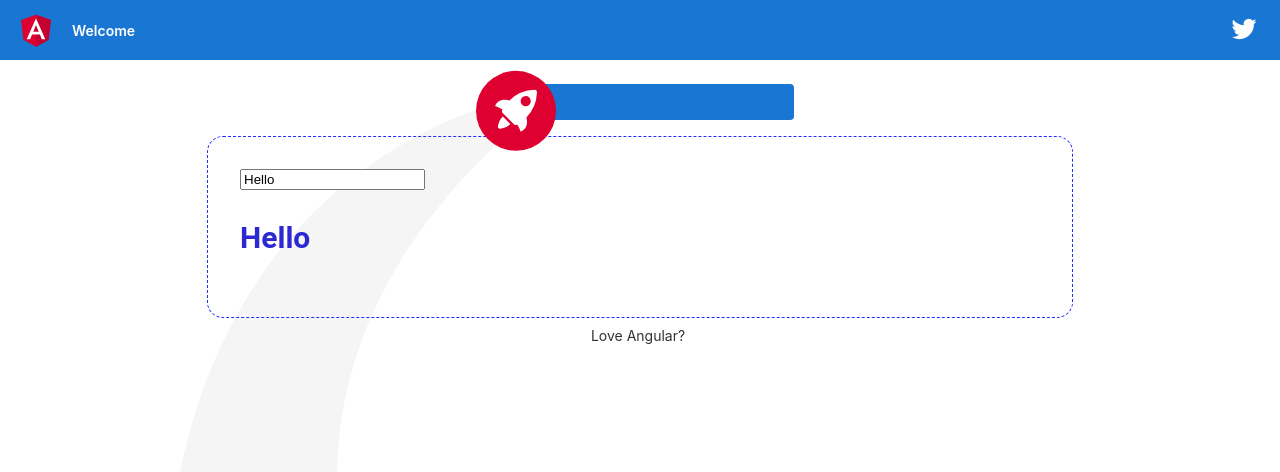
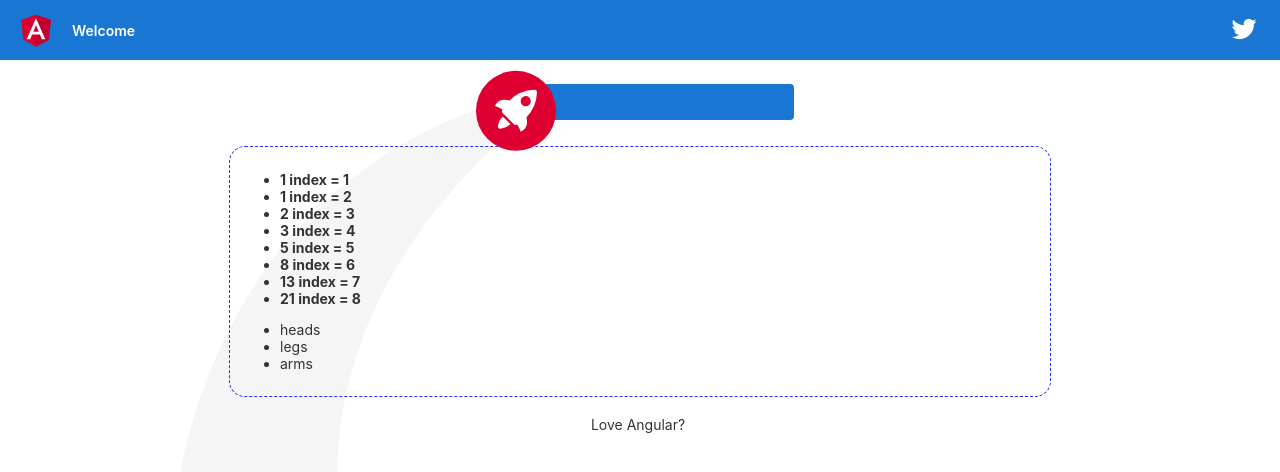
Before and after one commit to Error4ik/angular, an Angular app: page / in a window 1280 px wide. Shown: the top 472 px of the page. Built offline with nearby package versions, Linux system fonts and the light colour scheme.

Commit message:
Directives.

```diff
--- a/src/app/my2/my2.component.css
+++ b/src/app/my2/my2.component.css
@@ -2,7 +2,8 @@
   width: 800px;
   border: 1px dashed #1f2dff;
   border-radius: 1rem;
-  padding: 2rem;
+  padding: 10px;
+  margin: 10px;
 }
 
 .my-component h2 {
@@ -19,3 +20,40 @@
   color: #2d29d2;
   font-weight: bold;
 }
+
+button {
+  margin: 1rem;
+}
+
+.red {
+  background: red;
+  font-weight: bold;
+  font-size: 1rem;
+  padding: 10px;
+  color: white;
+  margin: 10px;
+}
+
+.green {
+  background: green;
+  font-size: 2rem;
+  padding: 10px;
+  color: white;
+  margin: 10px;
+}
+
+.my-component2 {
+  margin: 10px;
+  width: 800px;
+  border: 1px dashed #1f2dff;
+  border-radius: 1rem;
+  padding: 10px;
+}
+
+.my-component3 {
+  margin: 10px;
+  width: 800px;
+  border: 1px dashed #1f2dff;
+  border-radius: 1rem;
+  padding: 10px;
+}
--- a/src/app/my2/my2.component.html
+++ b/src/app/my2/my2.component.html
@@ -1,4 +1,63 @@
-<div class="my-component">
-  <input type="text" [(ngModel)]="title">
-  <p>{{ title }}</p>
+<!--<div class="my-component">-->
+
+<!--  <button (click)="backgroundToggle = !backgroundToggle">Toggle</button>-->
+
+<!--  <div [ngStyle]="{-->
+<!--  width: '100px',-->
+<!--  height: '100px',-->
+<!--  border: '1px solid black',-->
+<!--  borderRadius: '7px',-->
+<!--  background: backgroundToggle ? 'yellow' : 'blue'-->
+<!--  }">-->
+<!--  </div>-->
+<!--</div>-->
+
+<!--<div class="my-component2">-->
+<!--  <p [ngClass]="{red: backgroundToggle, green: !backgroundToggle}">Lorem ipsum dolor sit amet, consectetur adipisicing-->
+<!--    elit. Sapiente, ullam.</p>-->
+<!--  <p-->
+<!--    [class.green]="!backgroundToggle"-->
+<!--    [class.red]="backgroundToggle">-->
+<!--    Lorem ipsum dolor sit amet.-->
+<!--  </p>-->
+<!--</div>-->
+
+<div class="my-component3">
+<!--  <div>-->
+<!--    <button (click)="toggle = !toggle">Toggle</button>-->
+<!--    <button (click)="toggle = 111">Set 1</button>-->
+<!--  </div>-->
+  <!--  &lt;!&ndash;  //TODO Условия&ndash;&gt;-->
+  <!--  &lt;!&ndash;  <p *ngIf="toggle" class="green">Lorem ipsum dolor sit amet, consectetur adipisicing.</p>&ndash;&gt;-->
+  <!--  &lt;!&ndash;  <p *ngIf="!toggle" class="red">Lorem ipsum dolor sit amet, consectetur adipisicing.</p>&ndash;&gt;-->
+
+  <!--  &lt;!&ndash;  //TODO В блоке else ссылка на контейнер.&ndash;&gt;-->
+  <!--  <p *ngIf="!toggle; else greenP" class="red">Lorem ipsum dolor sit amet, consectetur adipisicing.</p>-->
+  <!--  &lt;!&ndash; //TODO Контейнер.&ndash;&gt;-->
+  <!--  <ng-template #greenP>-->
+  <!--    <p class="green">Lorem ipsum dolor sit amet, consectetur adipisicing.</p>-->
+  <!--    <p>Lorem ipsum dolor sit amet, consectetur adipisicing elit. Earum eius-->
+  <!--      pariatur porro quas suscipit unde voluptatum. A cupiditate nemo placeat.-->
+  <!--    </p>-->
+  <!--  </ng-template>-->
+
+  <!--&lt;!&ndash; //TODO ngSwitch&ndash;&gt;-->
+  <!--  <div [ngSwitch]="toggle">-->
+  <!--    <p *ngSwitchCase="true" class="red">Lorem ipsum dolor sit amet. 111</p>-->
+  <!--    <p *ngSwitchCase="false" class="green">Lorem ipsum dolor sit amet, 5555</p>-->
+  <!--    <p *ngSwitchDefault>Lorem. Default</p>-->
+  <!--  </div>-->
+
+  <!--  //TODO ngFor-->
+  <ul>
+    <li *ngFor="let item of array; let i = index">
+      <strong>{{item}} index = {{i + 1}}</strong>
+    </li>
+  </ul>
+
+  <ul>
+    <li *ngFor="let item of object">
+      {{ item.title }}
+    </li>
+  </ul>
 </div>
--- a/src/app/my2/my2.component.ts
+++ b/src/app/my2/my2.component.ts
@@ -6,5 +6,15 @@ import {Component} from '@angular/core';
   styleUrls: ['./my2.component.css']
 })
 export class My2Component {
-  title = 'Hello';
+  backgroundToggle = false;
+
+  toggle: any = false;
+
+  array = [1, 1, 2, 3, 5, 8, 13, 21];
+
+  object = [
+    {title: 'heads'},
+    {title: 'legs'},
+    {title: 'arms'}
+  ];
 }
```
